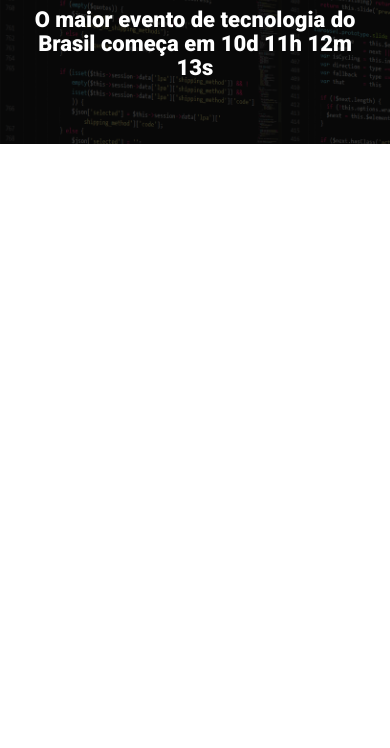
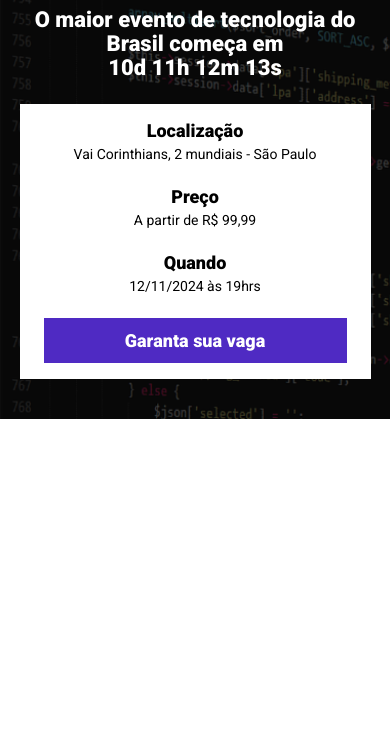
Before and after one commit to Douglasjose3/landing_ebactech, a website built with Parcel: page src/index.html in a window 390 px wide. Shown: the part 96-844 px from the top of the page. Built offline with nearby package versions, Linux system fonts and the light colour scheme.

Commit message:
hero finalizado

```diff
--- a/src/index.html
+++ b/src/index.html
@@ -13,8 +13,26 @@
     <header class="hero">
         <div class="container">
             <img class="hero__logo" src="./images/ebac_logo.svg" alt="Logo Ebac">
-            <p class="hero__text">O maior evento de tecnologia do Brasil começa em 10d 11h 12m 13s</p>
-
+            <p class="hero__text">O maior evento de tecnologia do Brasil começa em <br> 10d 11h 12m 13s</p>
+            <div class="infos-bar">
+                <ul class="infos-bar__infos">
+                    <li class="infos-bar__infos__item">
+                        <b>Localização</b>
+                        Vai Corinthians, 2 mundiais - São Paulo
+                    </li>
+                    <li class="infos-bar__infos__item">
+                        <b>Preço</b>
+                        A partir de R$ 99,99
+                    </li>
+                    <li class="infos-bar__infos__item">
+                        <b>Quando</b>
+                        12/11/2024 às 19hrs
+                    </li>
+                </ul>
+                <a href="#" class="button button--primary">
+                    Garanta sua vaga
+                </a>
+            </div>
         </div>
 
     </header>
--- /dev/null
+++ b/src/styles/components/_button.scss
@@ -0,0 +1,24 @@
+.button {
+    padding: 12px;
+    font-size: 18px;
+    font-weight: bold;
+    text-decoration: none;
+    text-align: center;
+    white-space: nowrap;
+
+    &--primary {
+        color: #fff;
+        background-color: #4F2AC3;
+        justify-content: center;
+    }
+
+    @media (max-width: 640px) {
+        display: block;
+        width: 100%;
+    }
+
+    @media (max-width: 1024px) {
+        display: flex;
+        align-items: center;
+    }
+}
--- /dev/null
+++ b/src/styles/components/_infos-bar.scss
@@ -0,0 +1,43 @@
+.infos-bar {
+    padding: 16px 24px;
+    background-color: #fff;
+    display: flex;
+    justify-content: space-between;
+
+    &__infos {
+        display: flex;
+        gap: 50px;
+
+        &__item {
+            font-size: 14px;
+            color: #000;
+
+            b {
+                font-size: 18px;
+                display: block;
+                color: #000;
+                margin-bottom: 5px;
+            }
+        }
+    }
+
+    @media (max-width: 640px) {
+        display: block;
+        text-align: center;
+
+        &__infos {
+            display: block;
+
+            &__item {
+                margin-bottom: 24px;
+            }
+        }
+    }
+
+    @media (max-width: 1024px) {
+
+        &__infos {
+            gap: 15px;
+        }
+    }
+}
--- a/src/styles/style.scss
+++ b/src/styles/style.scss
@@ -1,4 +1,6 @@
 @use 'hero';
+@use 'components/infos-bar';
+@use 'components/button';
 
 * {
     margin: 0;
@@ -6,6 +8,7 @@
     box-sizing: border-box;
     font-family: 'Roboto', sans-serif;
     color:#fff;
+    list-style: none;
 }
 
 .container {
```
